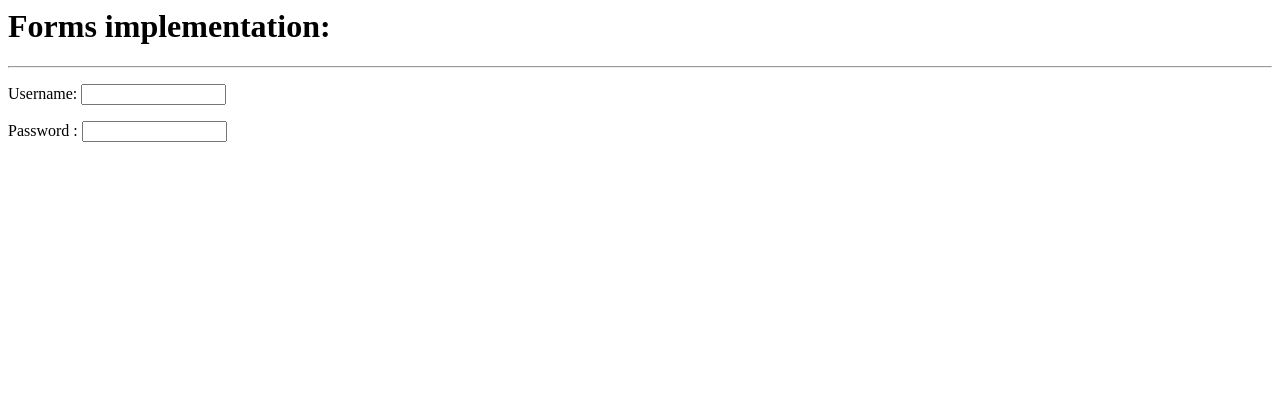
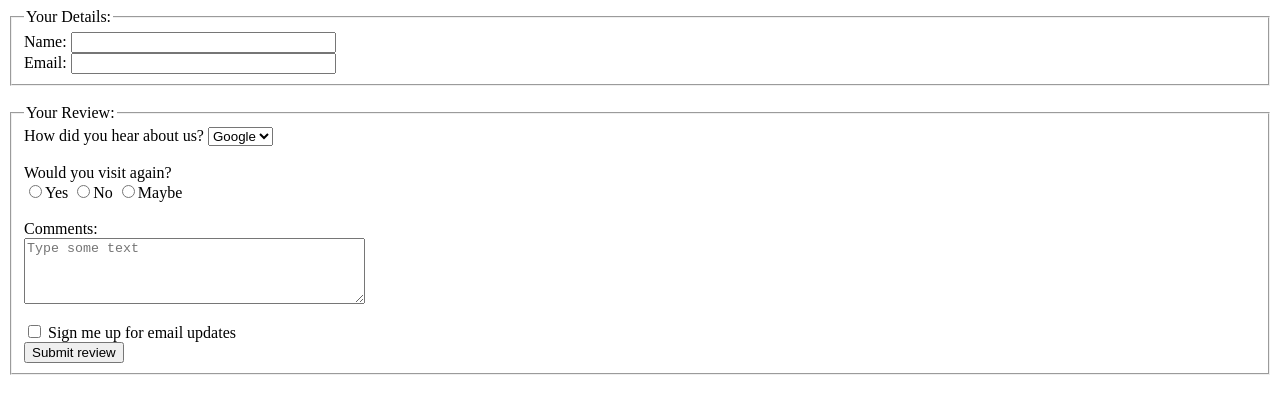
Before and after one commit to olimpius2/cram, a plain HTML site: page index.html in a window 1280 px wide. Drawn offline with Linux system fonts and the light colour scheme.

Commit message:
new index

```diff
--- a/index.html
+++ b/index.html
@@ -1,23 +1,51 @@
 <html>
-  <header>
-    <title>Forms tests</title>
 
-    <h1>Forms implementation:</h1>
-    <hr />
-  </header>
+<header>
+  <title>Forms</title>
+</header>
 
-  <body>
+<body>
+  <form action="ids.js" method="get">
+    <fieldset>
+      <legend>Your Details:</legend>
+        <label>Name: <input type="text" size="30" required/></label><br />
+        <label>Email: <input type="mail" size="30" required/></label>
+    </fieldset>
 
-    <form action="test.js" method="post" >
-      <p>Username:
-        <input type="text" name="username" size="15" maxlength="20" / />
-      </p>
-    </form>
-    <form action="test.js" method="post" >
-      <p>Password :
-        <input type="password" name="password" size="15" maxlength="12" / />
-      </p>
-    </form>
+  <br />
 
-  </body>
+  <fieldset>
+    <legend>Your Review:</legend>
+
+    <label>
+      How did you hear about us?
+      <select name="referrer" id="hear-about">
+        <option value="google">Google</option>
+        <option value="firefox">firefox</option>
+        <option value="opera">opera</option>
+      </select>
+    </label>
+    <br /><br />
+
+      Would you visit again? <br />
+      <label><input type="radio" name="visit_again" value="yes"/>Yes</label>
+      <label><input type="radio" name="visit_again" value="no"/>No</label>
+      <label><input type="radio" name="visit_again" value="maybe"/>Maybe</label>
+    <br/><br />
+
+      <label>
+        Comments: <br />
+        <textarea rows="4" cols="40" placeholder="Type some text"></textarea>
+      </label>
+    <br /><br />
+
+
+      <form>
+        <label><input type="checkbox" /> Sign me up for email updates</label><br />
+        <input type="submit" value="Submit review" />
+      </form>
+
+  </fieldset>
+</body>
+
 </html>
```
Also changed, not shown: index3.html (added, +23 -0 lines).
